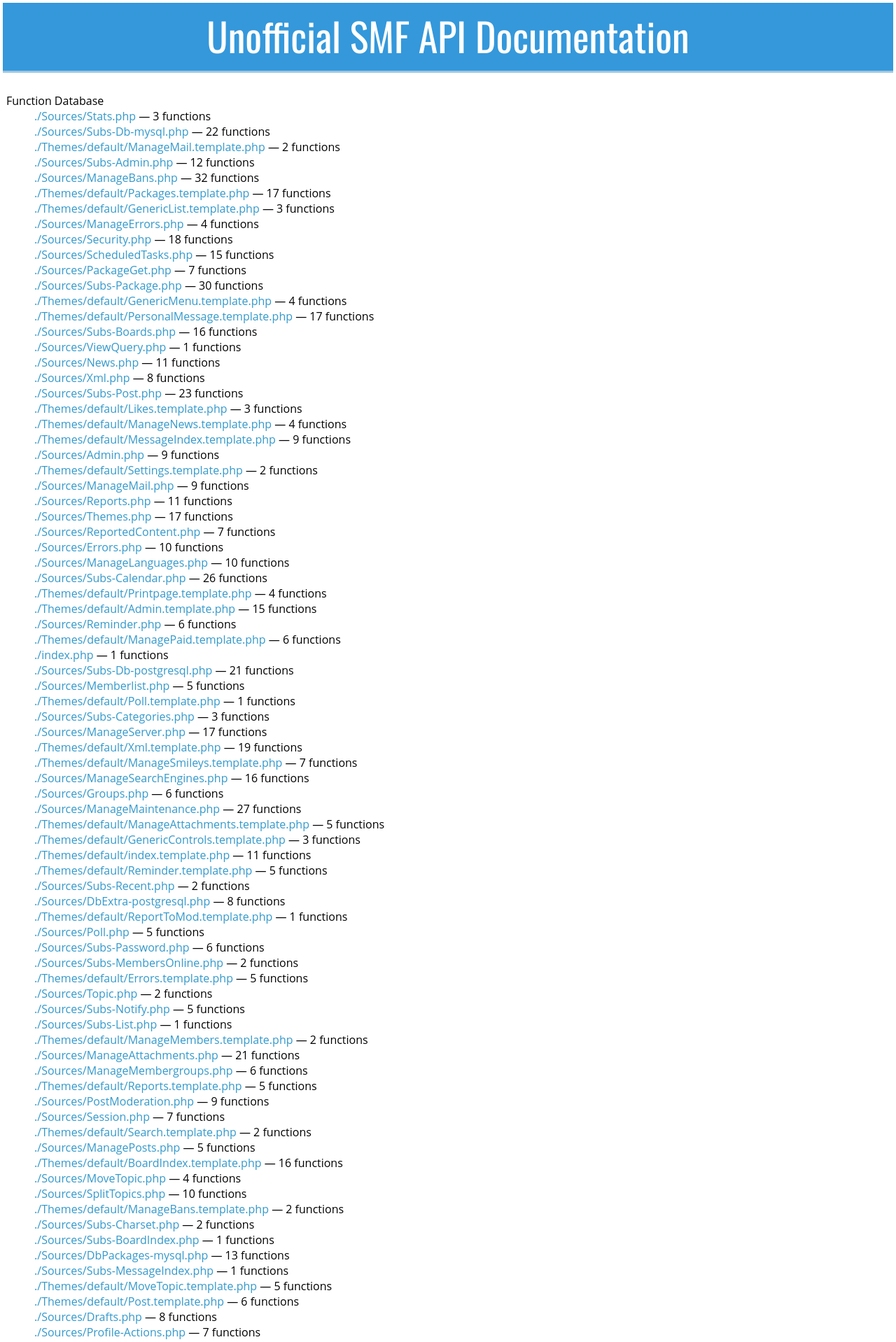
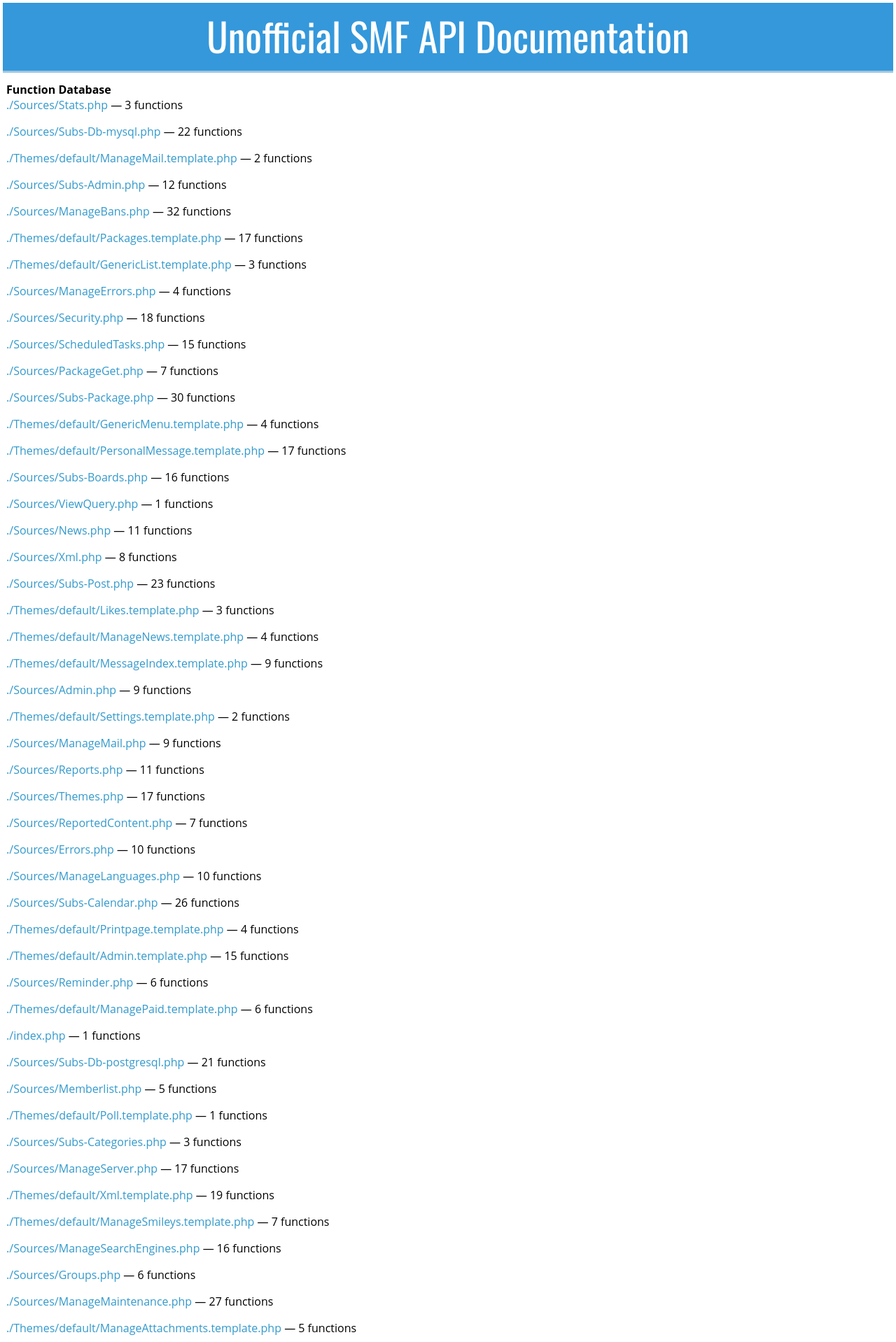
Before and after one commit to live627/smf-api-docs-test, a Jekyll site: the page built from index.md, in a window 1280 px wide. Shown: the top 1918 px of the page at 70% size. Built offline with Jekyll 4.4.1, drawn with Linux system fonts in a browser that asks for light colours; some web fonts are replaced.

Commit message:
add styles for  definition lists

```diff
--- a/css/main.css
+++ b/css/main.css
@@ -110,7 +110,21 @@
     max-height: 50px;
    }
   }
+dl {
+	margin: 0;
+	padding: 0;
+}
 
+dt {
+	margin: 0;
+	padding: 0;
+	font-weight: bold;
+}
+
+dd {
+	margin: 0 0 1em 0;
+	padding: 0;
+}
 nav ul,
 aside ul {
   list-style:none;
```
